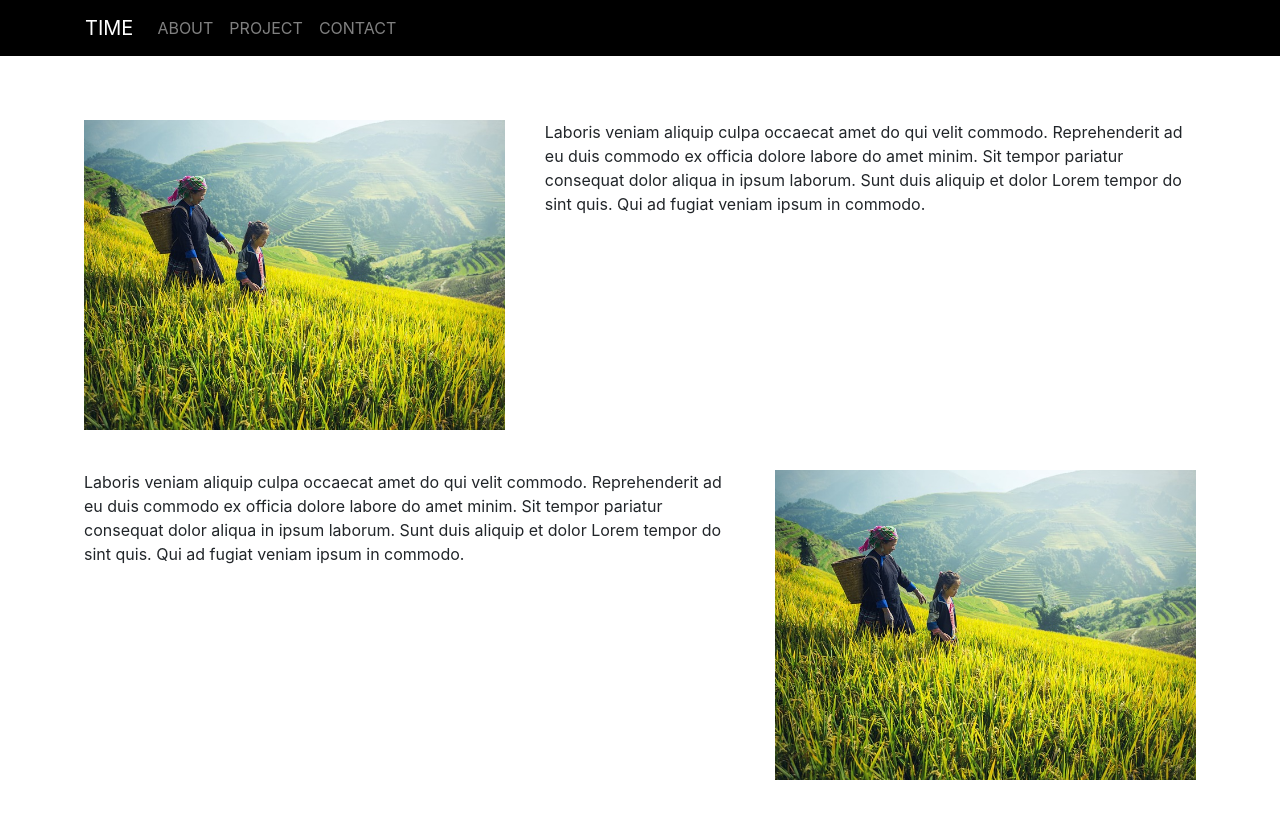
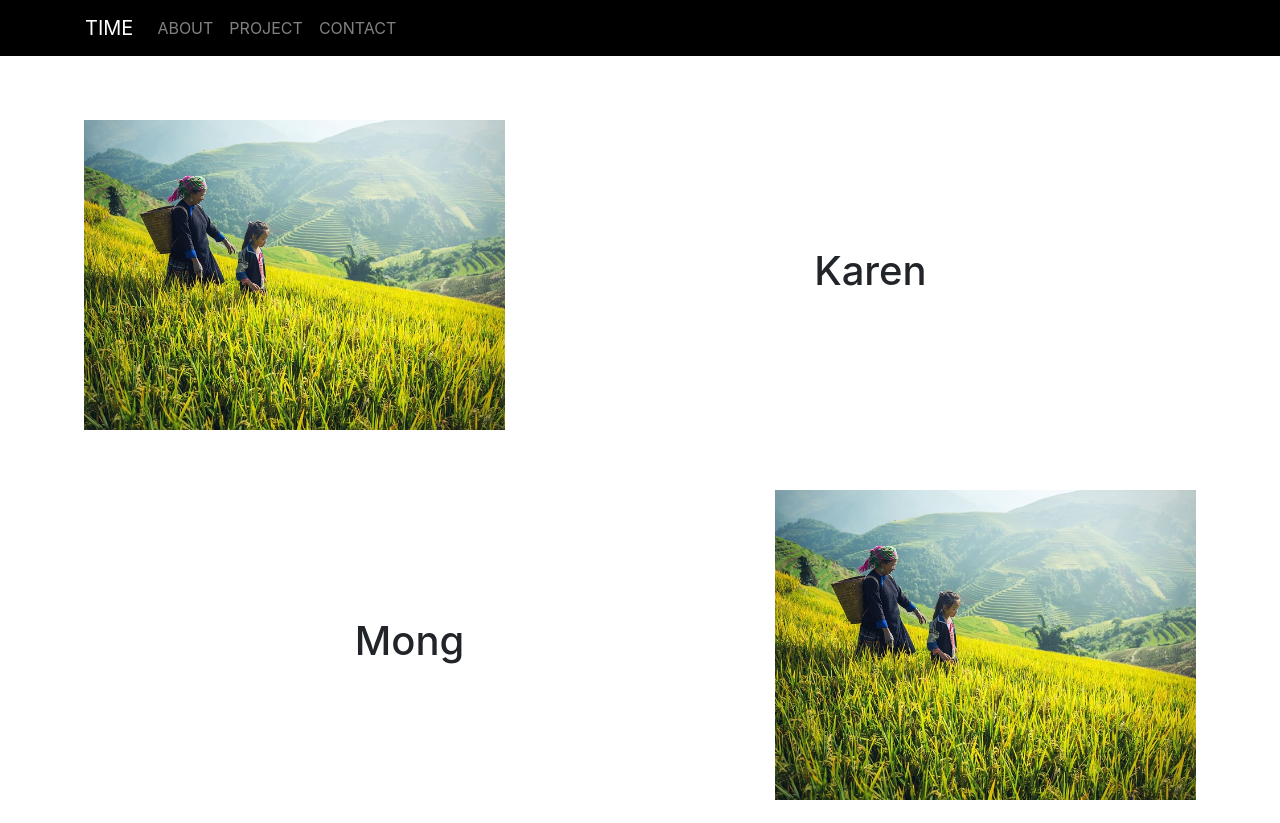
Before and after one commit to timetrp/Museum, a plain HTML site: page html/mainpage.html in a window 1280 px wide. Shown: the top 823 px of the page. Drawn offline with nearby package versions, Linux system fonts and the light colour scheme; files whose address does not match are found by name.

Commit message:
add content layout and tribe cover

```diff
--- a/css/mainpage.css
+++ b/css/mainpage.css
@@ -21,6 +21,7 @@
 }
 
 .sub-content {
+    margin-bottom: 20px;
     width: 100%;
     display: flex;
     flex-wrap: wrap;
@@ -36,11 +37,25 @@
 }
 
 .tribe-name {
-    display: none;
+    /* display: none; */
+
+    font-size: 100px;
     flex-basis: 60%;
+    padding: 20px;
+    flex-basis: 60%;
+
+    display: flex;
+  flex-direction: column;
+  justify-content: center;
+  text-align: center;
+}
+
+.tribe-name h1 {
+
 }
 
 .tribe-content {
+    display: none;
     padding: 20px;
     flex-basis: 60%;
 }
--- a/html/mainpage.html
+++ b/html/mainpage.html
@@ -18,11 +18,12 @@
             <div class="main-content">
                 <div class="sub-content">
                     <div class="side-img" style="background-image: url(../img/karen/step-rice.jpg);"></div>
-                    <div class="tribe-name">Kareng</div>
+                    <div class="tribe-name"><h1>Karen</h1></div>
                     <div class="tribe-content">Laboris veniam aliquip culpa occaecat amet do qui velit commodo. Reprehenderit ad eu duis commodo ex officia dolore labore do amet minim. Sit tempor pariatur consequat dolor aliqua in ipsum laborum. Sunt duis aliquip et dolor Lorem tempor do sint quis. Qui ad fugiat veniam ipsum in commodo.</div>
                 </div>
                 <div class="sub-content reverse">
                     <div class="side-img" style="background-image: url(../img/karen/step-rice.jpg);"></div>
+                    <div class="tribe-name"><h1>Mong</h1></div>
                     <div class="tribe-content">Laboris veniam aliquip culpa occaecat amet do qui velit commodo. Reprehenderit ad eu duis commodo ex officia dolore labore do amet minim. Sit tempor pariatur consequat dolor aliqua in ipsum laborum. Sunt duis aliquip et dolor Lorem tempor do sint quis. Qui ad fugiat veniam ipsum in commodo.</div>
                 </div>
 
```
